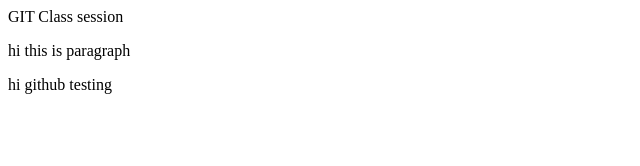
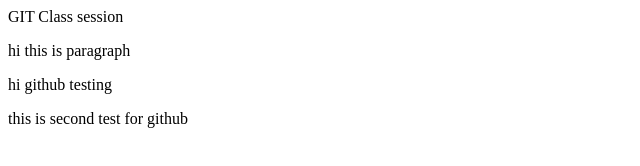
Before and after one commit to deepikagithubtest/second-project, a plain HTML site: page index.html in a window 1280 px wide. Shown: the whole page, without its empty margins (0-640 px from the left). Drawn offline with Linux system fonts and the light colour scheme.

Commit message:
changes on done in html paragraph

```diff
--- a/index.html
+++ b/index.html
@@ -13,5 +13,6 @@
    <h>  GIT Class session  </h>
    <p>  hi this is paragraph</p>
    <p> hi github testing</p>
+  <p> this is second test for github </p>
 </body>
 </html>
```
